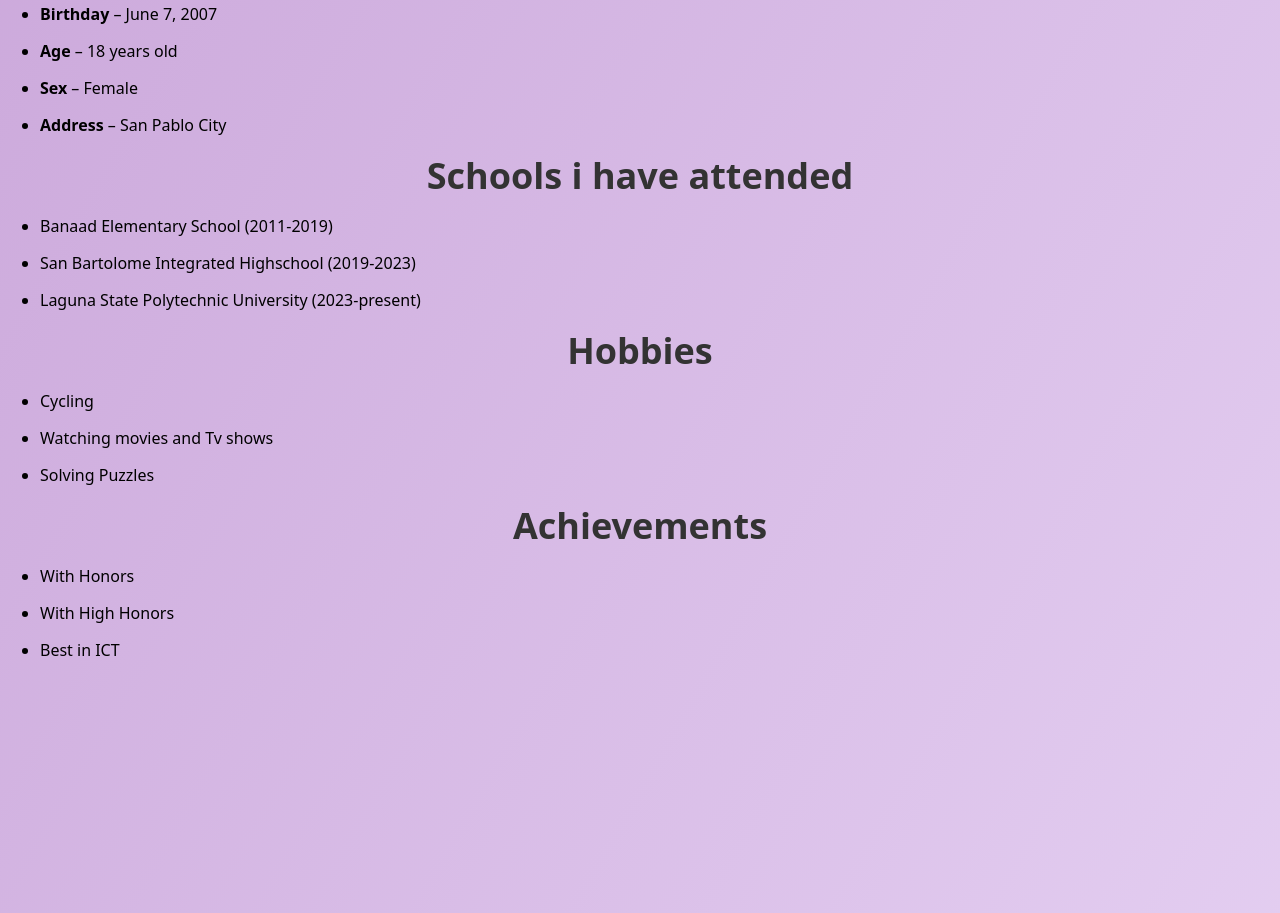
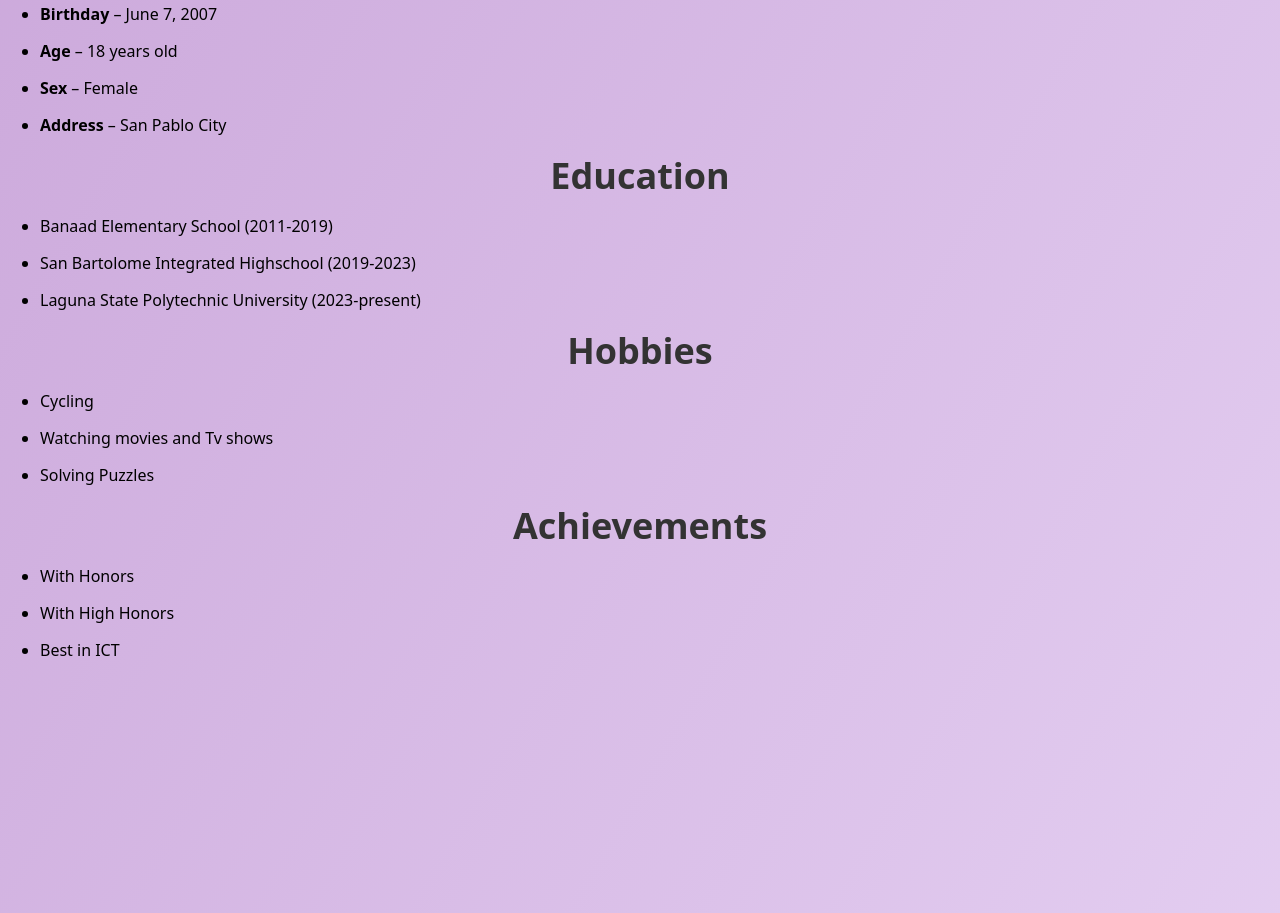
Before and after one commit to Jmie10/Guevarra_Jeremy, a plain HTML site: page index.html in a window 1280 px wide. Shown: the part 1385-2298 px from the top of the page. Drawn offline with Linux system fonts and the light colour scheme.

Commit message:
Update index.html

```diff
--- a/index.html
+++ b/index.html
@@ -55,7 +55,7 @@
   </ul>
 
 
- <h2 style="text-align: center; font-size: 36px; color: #333">Schools i have attended</h2>
+ <h2 style="text-align: center; font-size: 36px; color: #333">Education</h2>
    <ul class="Sch">
     <li>Banaad Elementary School (2011-2019)</li>
     <li>San Bartolome Integrated Highschool (2019-2023)</li>
```
